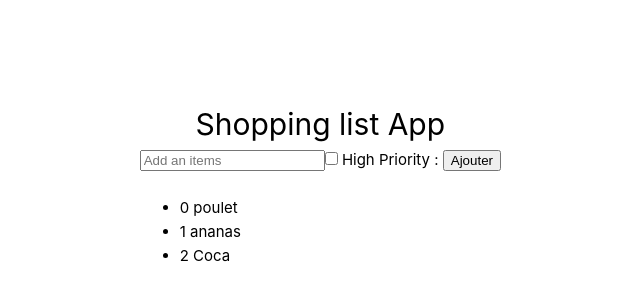
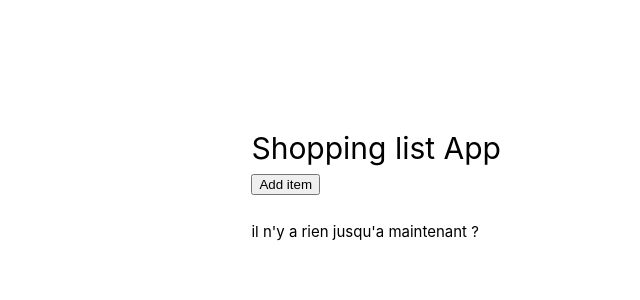
Before and after one commit to ElvinKyungu/CompositionAPIProject, a Vue app: page / in a window 1280 px wide. Shown: the part 216-516 px from the top of the page, without its empty margins (139-779 px from the left). Built offline with nearby package versions, Linux system fonts and the light colour scheme.

Commit message:
feat : adding the toggle btn to add or concel item

```diff
--- a/src/App.vue
+++ b/src/App.vue
@@ -1,10 +1,11 @@
 <script setup lang="ts">
   import { ref } from 'vue';
   const header = ref("Shopping list App");
+  const editingItem = ref(false);
   const items = ref([
-    {id:1, label: "poulet"},
-    {id:2, label: "ananas"},
-    {id:3, label: "Coca"},
+    // {id:1, label: "poulet"},
+    // {id:2, label: "ananas"},
+    // {id:3, label: "Coca"},
   ]);
   const newItem = ref("");
   const newItemHighPriority = ref(false)
@@ -12,12 +13,25 @@
     items.value.push({id: items.value.length +1, label: newItem.value})
     newItem.value = ""
   }
+  const doEdit = (e)=>{
+    editingItem.value = e
+    newItem.value = ""
+
+  }
 </script>
 
 <template>
   <main>
-    <h1 class="text-center">{{ header }}</h1>
-    <form @submit.prevent="saveItem">
+    <div>
+      <h1 class="text-center">{{ header }}</h1>
+      <button v-if="editingItem" @click="doEdit(false)">
+        Cancel
+      </button>
+      <button v-else  @click="doEdit(true)">
+        Add item
+      </button>
+    </div>
+    <form @submit.prevent="saveItem" v-if="editingItem">
       <input
         type="text"
         placeholder="Add an items"
@@ -41,5 +55,8 @@
         {{ label }}
       </li>
     </ul>
+    <div v-if="!items.length">
+      il n'y a rien jusqu'a maintenant ?
+    </div>
   </main>
 </template>
```
